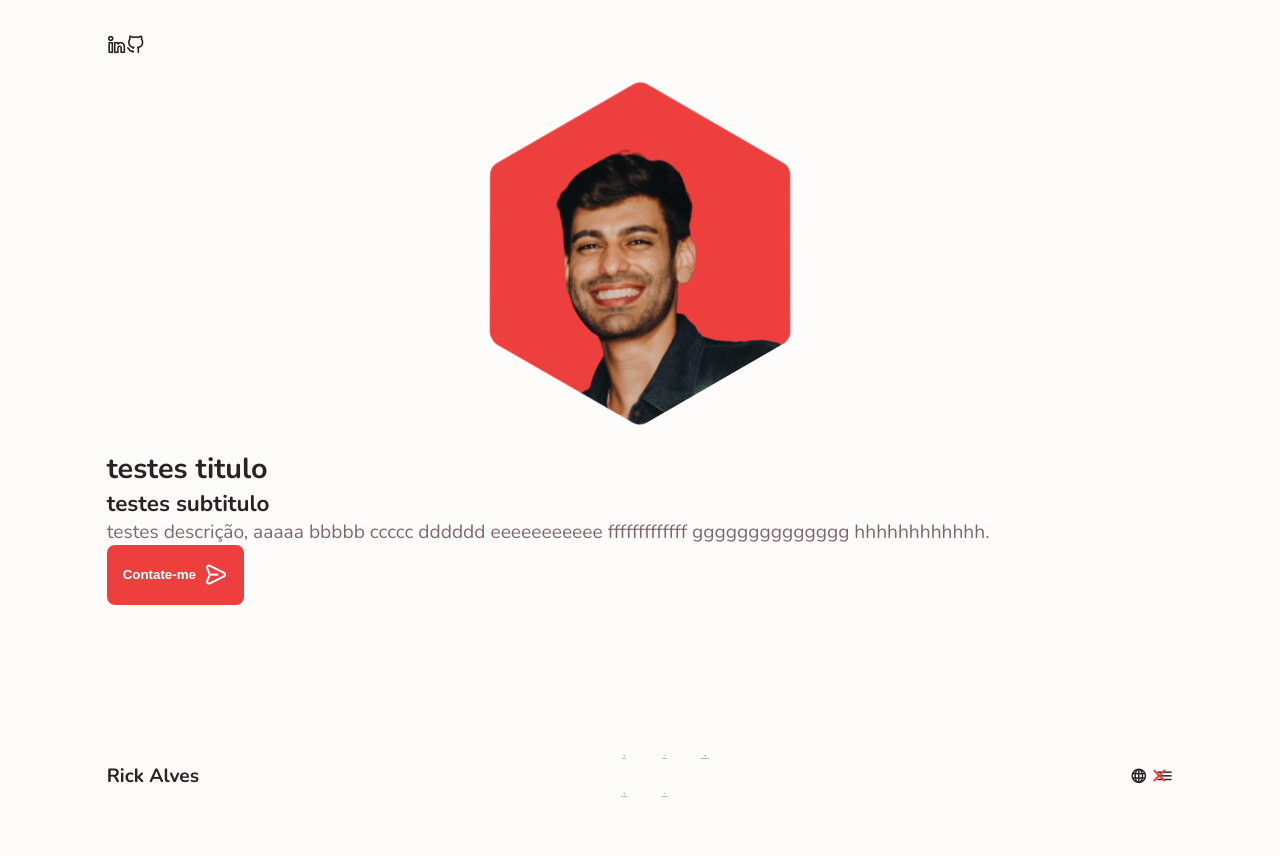
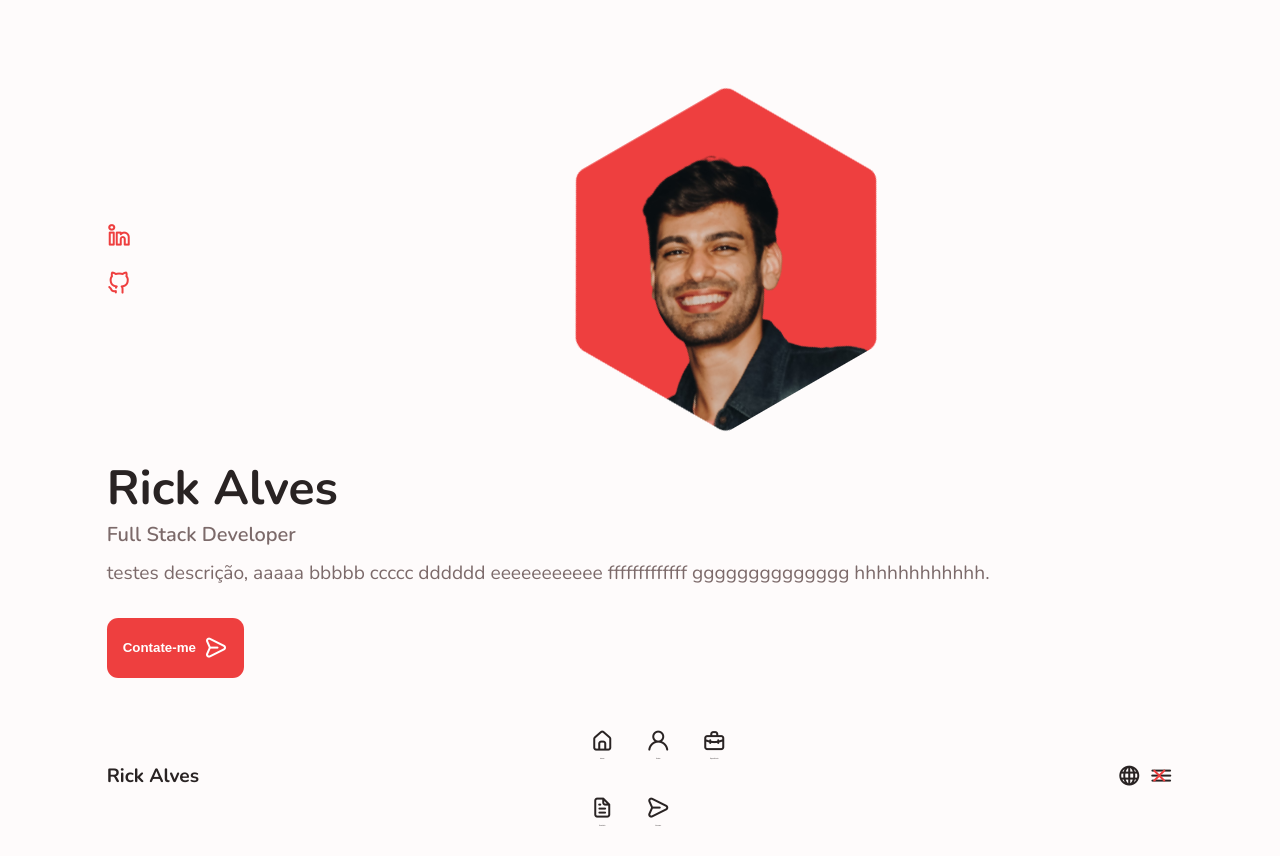
Before and after one commit to RickAlves07/personal-website, an Angular app: page / in a window 1280 px wide. Shown: the top 856 px of the page. Before the commit the page ends 826 px from the top, so only its background shows below. Built offline with nearby package versions, Linux system fonts and the light colour scheme.

Commit message:
ajustes no home

```diff
--- a/src/app/components/home/home.component.html
+++ b/src/app/components/home/home.component.html
@@ -17,12 +17,12 @@
 					</div>
 					<div class="home-data">
 						<h1 class="home-title">
-				testes titulo
+							Rick Alves
 						</h1>
 						<h3 class="home-subtitle">
-				testes subtitulo
+							Full Stack Developer
 						</h3>
-			<p class="home-subtitle">
+						<p class="home-text">
 							testes descrição, aaaaa bbbbb ccccc dddddd eeeeeeeeeee fffffffffffff gggggggggggggg hhhhhhhhhhhh.
 						</p>
 						<button class="button" href="#contact">
--- a/src/app/components/home/home.component.scss
+++ b/src/app/components/home/home.component.scss
@@ -1,9 +1,18 @@
+.home-content
+{
+	grid-template-columns: .5fr	3fr;
+	grid-template-rows: repeat(2fr);
+	padding-top: 3.5rem;
+	align-items: center;
+}
+
 .home-photo
 {
 	display: flex;
 	align-items: center;
 	justify-content: center;
 }
+
 .img-profile
 {
 	padding-top: 3.6em;
@@ -11,12 +20,47 @@
 	animation: spinPhoto 30s linear infinite;
 }
 
-@keyframes spinPhoto
-{ 100%
-	{
-		transform: rotate(-360deg);
-	}
+.home-data
+{
+	grid-column: 1/3;
 }
+
+.home-social
+{
+	display: grid;
+	grid-template-columns: max-content;
+	row-gap: 1rem;
+}
+
+.home-social .uil
+{
+	color: var(--first-color);
+}
+
+.home-social .uil:hover
+{
+	color: var(--first-color-alt);
+}
+
+.home-title
+{
+	font-size: var(--big-font-size);
+}
+
+.home-subtitle
+{
+	font-size: var(--h3-font-size);
+	color: var(--text-color);
+	font-weight: var(--font-medium);
+	margin-bottom: 0.75rem;
+}
+
+.home-text
+{
+margin-bottom: 2rem;
+}
+
+
 
 .button
 {
@@ -38,3 +82,12 @@
 	margin-left: .5rem;
 	transition: .3s;
 }
+
+// INIT - Keyframes
+@keyframes spinPhoto
+{ 100%
+	{
+		transform: rotate(-360deg);
+	}
+}
+// END - Keyframes
--- a/src/styles.scss
+++ b/src/styles.scss
@@ -6,6 +6,7 @@
 	//body
 	--body-font: 'Nunito', sans-serif;
 	--body-container: 83.333333%;
+	--border-radius-default: .7rem;
 
 	//header
 	--header-height: 3rem;
@@ -41,7 +42,6 @@
 	--font-medium: 600;
 	--font-semi-bold: 700;
 
-
 	//z-index
 	--z-index-tooltip: 10;
 	--z-index-fixed: 100;
@@ -76,6 +76,11 @@ h1, h2, h3, h4
 	font-weight: var(--font-semi-bold);
 }
 
+.uil //icons
+{
+	font-size: 1.5rem;
+}
+
 .section
 {
 	padding: 2rem 0 4rem;
@@ -98,9 +103,16 @@ h1, h2, h3, h4
 {
 	text-align: center;
 }
+
+.hidden
+{
+	width: 0px;
+	height: 0px;
+	position: absolute;
+}
 // END - config
 
-// reset default styles html
+// INIT - reset default styles html
 *
 {
 	box-sizing: border-box;
@@ -142,10 +154,11 @@ button
 	cursor: pointer;
 	border: none;
 	padding: 1rem;
-	border-radius: .5rem;
+	border-radius: var(--border-radius-default);
 }
+// END - reset default styles html
 
-//media screen globals
+// INIT - media screen globals
 $media-query-968: 968px;
 $media-query-767: 767px;
 
@@ -175,11 +188,13 @@ $media-query-767: 767px;
 		background-color: var(--body-color);
 		padding: 2rem 1.5rem 4rem;
 		box-shadow: 0 -1px 4px rgba(0, 0, 0, .15);
-		border-radius: 1.5rem 1.5rem 0 0;
+		border-radius: var(--border-radius-default) var(--border-radius-default) 0 0;
 		transition: .3s;
 	}
 }
+// END - media screen globals
 
+// INIT - masks
 #mask-pic
 {
 	clip-path: url(#svg-mask-hexagon);
@@ -191,17 +206,13 @@ $media-query-767: 767px;
 	height: 342.62px;
 	animation: spinMask 30s linear infinite;
 }
+// END - masks
 
+// INIT - global animations
 @keyframes spinMask
 { 100%
 	{
 		transform: rotate(360deg);
 	}
 }
-
-.hidden
-{
-	width: 0px;
-	height: 0px;
-	position: absolute;
-}
+// END - global animations
```
Lines whose indentation alone changed are shown as unchanged.
